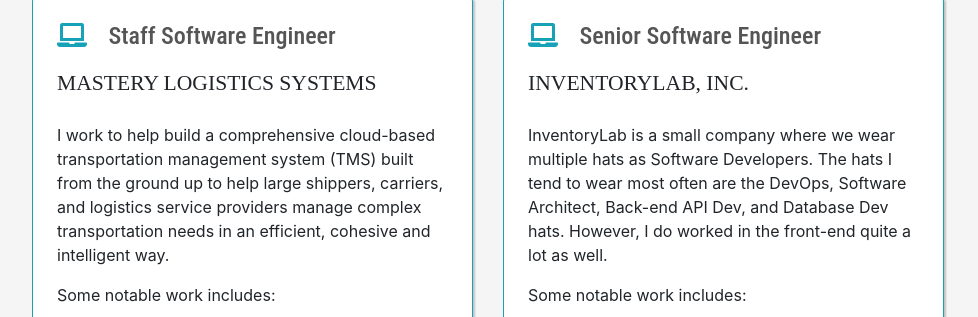
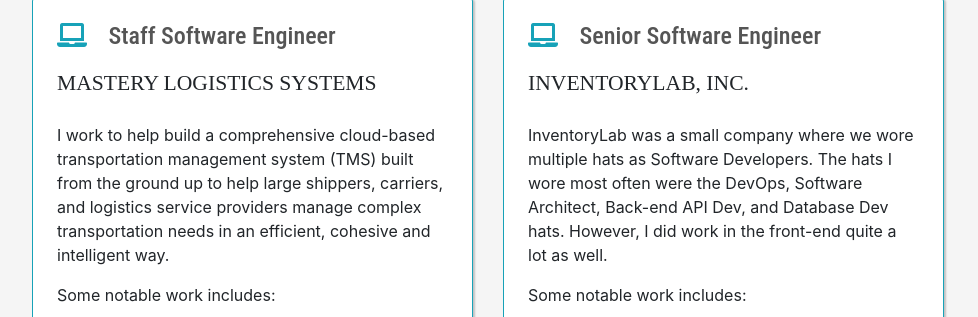
Before and after one commit to StephenMP/StephenMP.github.io, a website with bundled scripts: page index.html in a window 1280 px wide. Shown: the part 1036-1353 px from the top of the page, without its empty margins (288-1266 px from the left). Built offline with nearby package versions, Linux system fonts and the light colour scheme; files whose address does not match are found by name; a web font is replaced by a local one.

Commit message:
Minor details

```diff
--- a/index.html
+++ b/index.html
@@ -236,10 +236,8 @@
               <h4 class="mb-3"><i class="fa fa-laptop mr-3 text-info"></i> Senior Software Engineer</h4>
               <div class="subheading mb-4">InventoryLab, Inc.</div>
               <p>
-                InventoryLab is a small company where we wear multiple hats as Software Developers. The hats I tend to
-                wear most often are the DevOps, Software Architect, Back-end API Dev, and Database Dev hats. However, I
-                do
-                worked in the front-end quite a lot as well.
+                InventoryLab was a small company where we wore multiple hats as Software Developers. The hats I wore most often were the DevOps, Software Architect, Back-end API Dev, and Database Dev hats. However, I
+                did work in the front-end quite a lot as well.
               </p>
               <p>
                 Some notable work includes:
```
